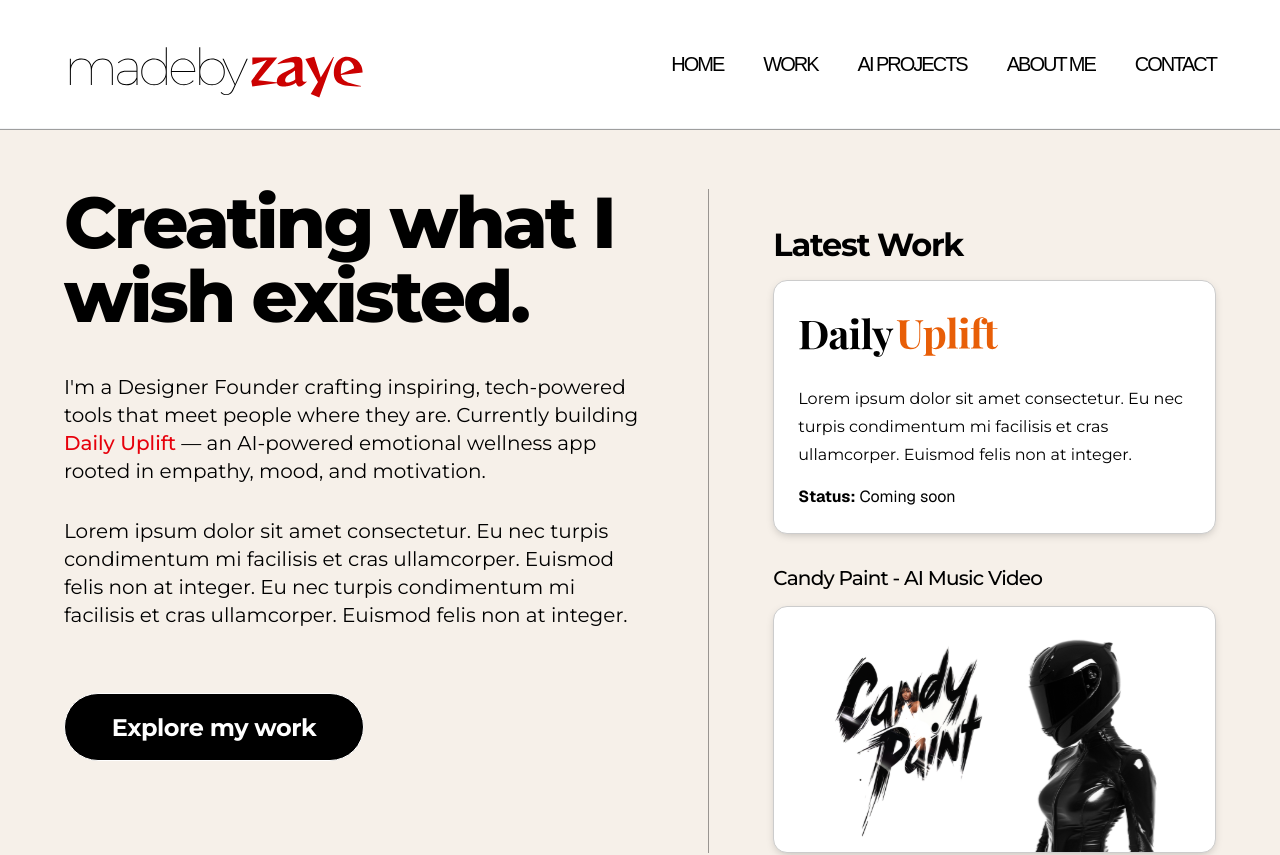
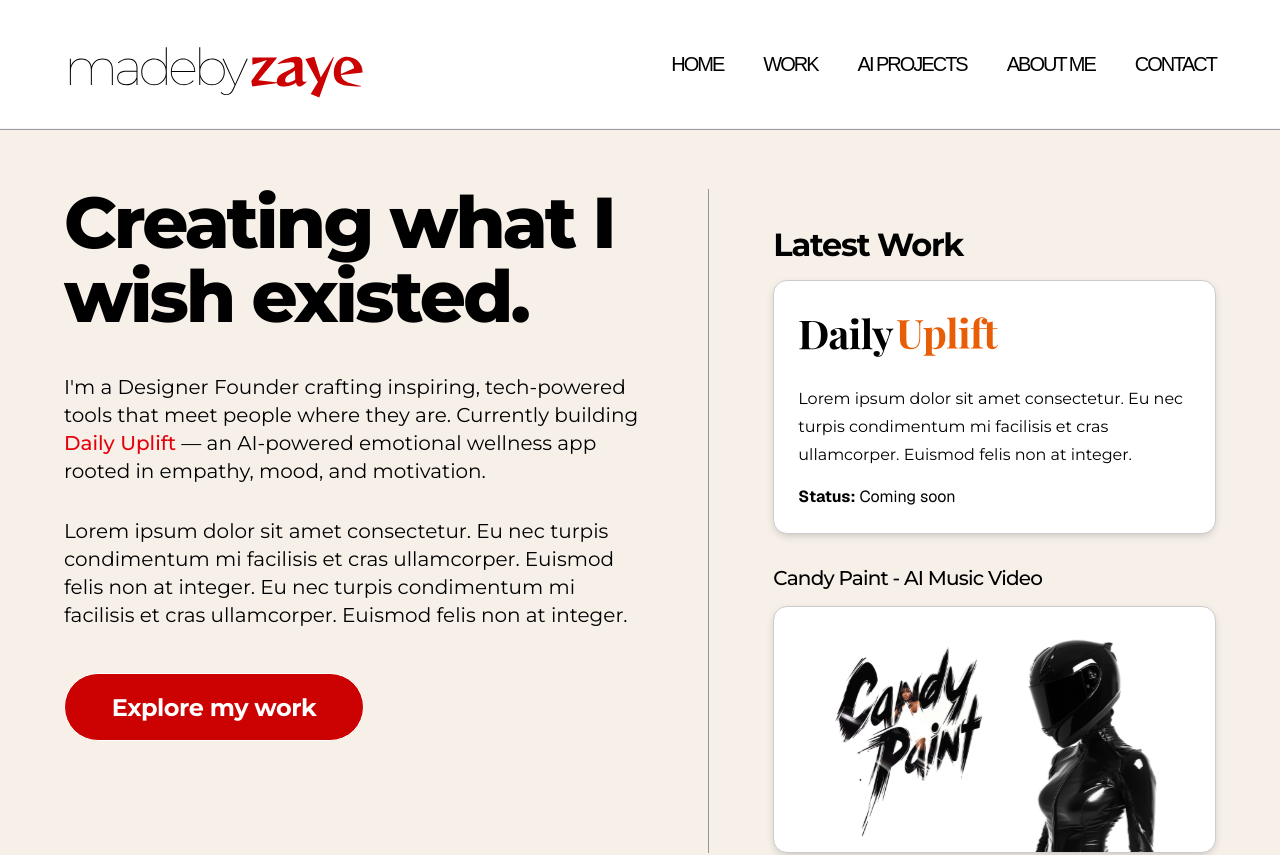
Before and after one commit to zayeflowers/madebyzaye-portfolio, a Next.js app: page / in a window 1280 px wide. Shown: the top 855 px of the page. Built offline with nearby package versions, Linux system fonts and the light colour scheme; a web font is replaced by a local one.

Commit message:
Update 'Explore my work' button to red (#CC0101) and reduce top padding by 20px

```diff
--- a/app/components/Hero.tsx
+++ b/app/components/Hero.tsx
@@ -30,10 +30,10 @@
               </p>
             </div>
 
-            <div className="pt-[24px]">
+            <div className="pt-[4px]">
               <Link
                 href="/work"
-                className="relative inline-flex items-center justify-center box-border w-[300px] h-[68px] bg-[#000000] border border-[#FFFFFF] border-opacity-50 rounded-[60px] hover:bg-black/80 transition-colors"
+                className="relative inline-flex items-center justify-center box-border w-[300px] h-[68px] bg-[#CC0101] border border-[#FFFFFF] border-opacity-50 rounded-[60px] hover:bg-[#a50000] transition-colors"
               >
                 <span className="font-[family-name:var(--font-montserrat)] font-bold text-[24px] leading-[29px] tracking-[-0.02em] text-white">
                   Explore my work
```
